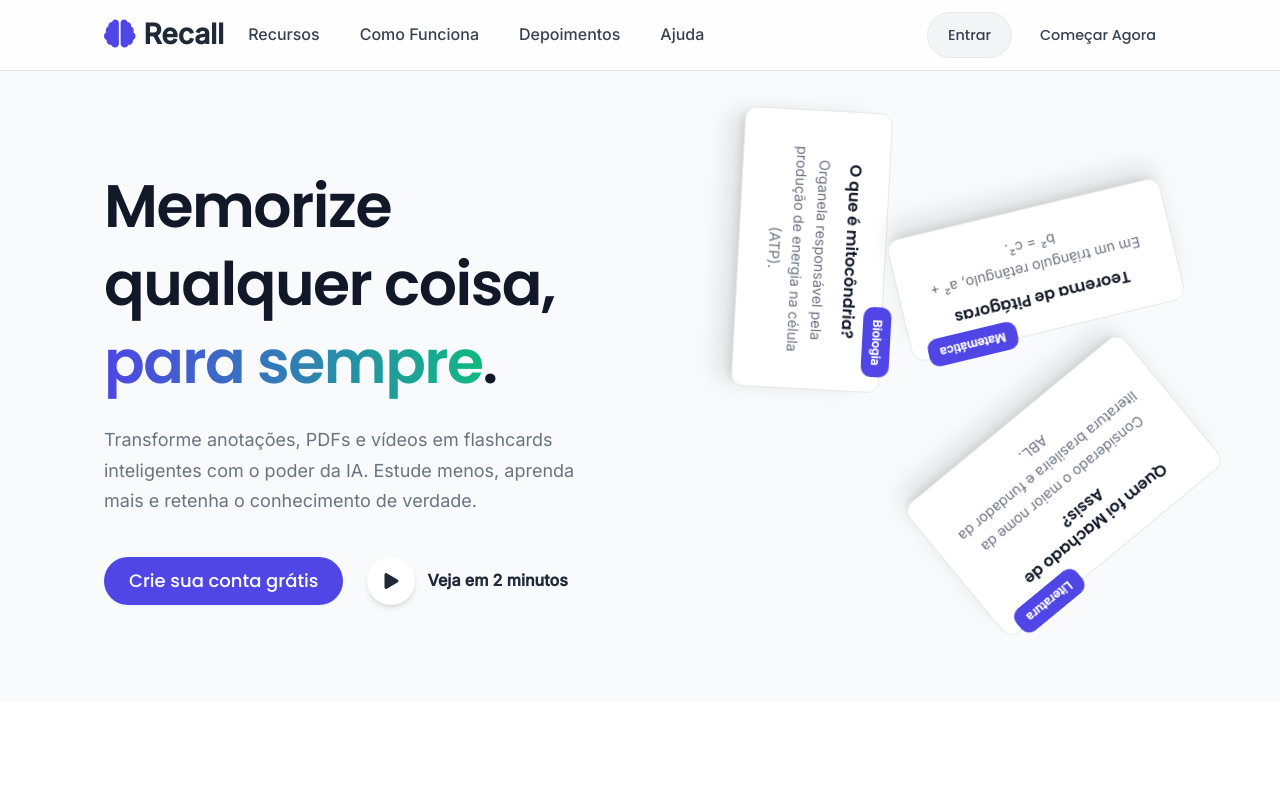
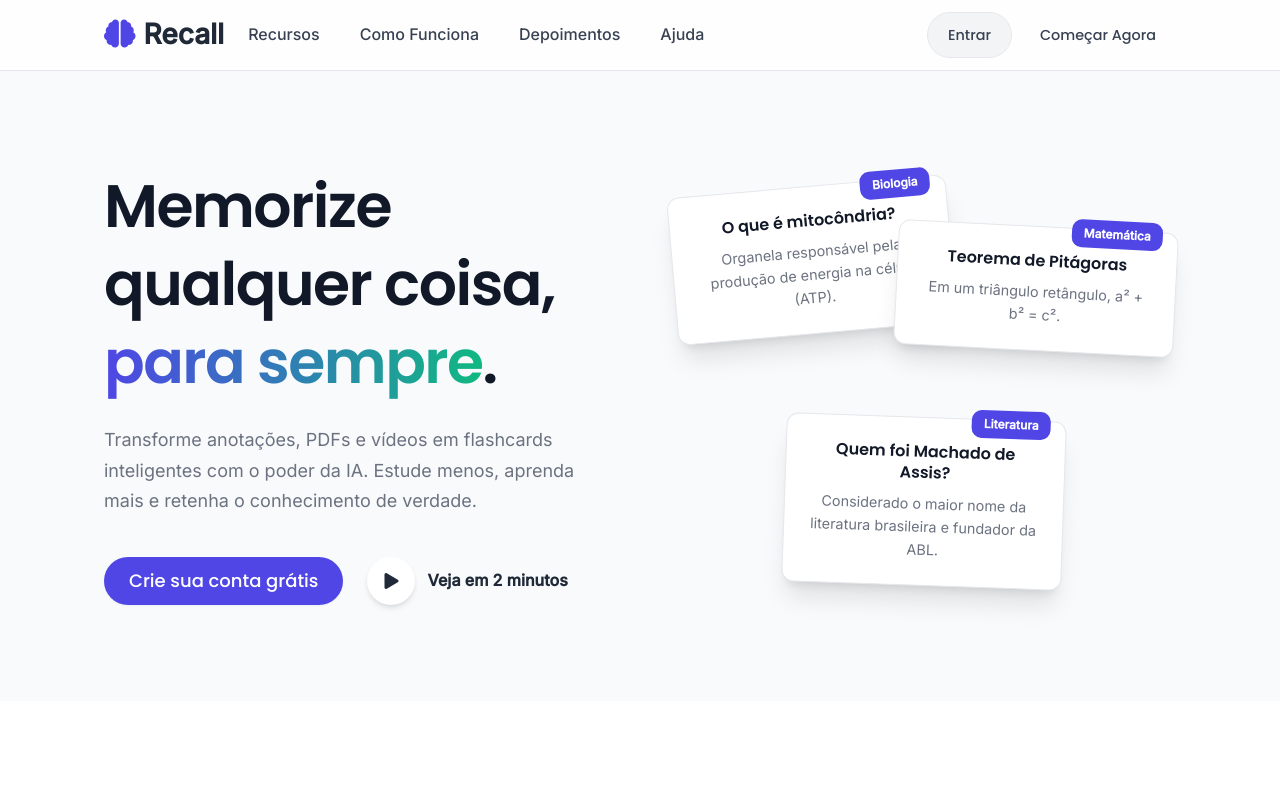
Before and after one commit to RD1707/project-recall, a React (Vite) app in the folder frontend/: page / in a window 1280 px wide. Shown: the top 800 px of the page. Built offline with nearby package versions, Linux system fonts and the light colour scheme.

Commit message:
first commit

```diff
--- a/frontend/src/assets/css/landing.css
+++ b/frontend/src/assets/css/landing.css
@@ -335,7 +335,6 @@ a {
     box-shadow: var(--shadow-xl);
     padding: 1.5rem;
     border: 1px solid var(--color-border);
-    animation: float 10s ease-in-out infinite;
 }
 
 .card-item.card-1 {
```
